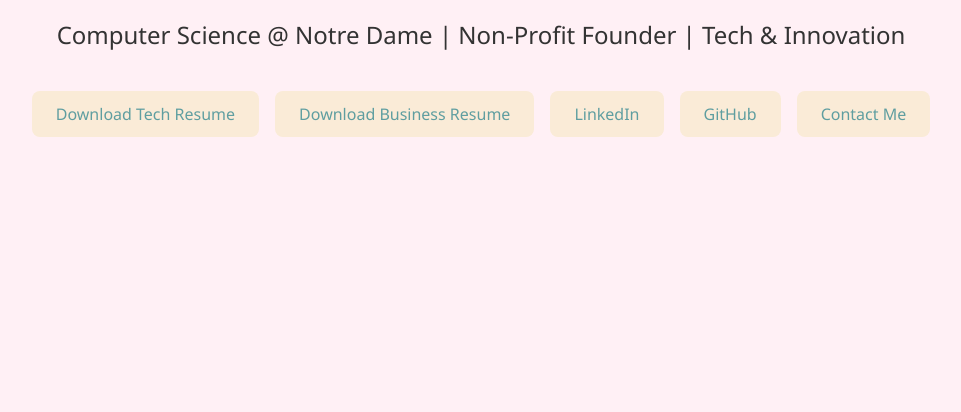
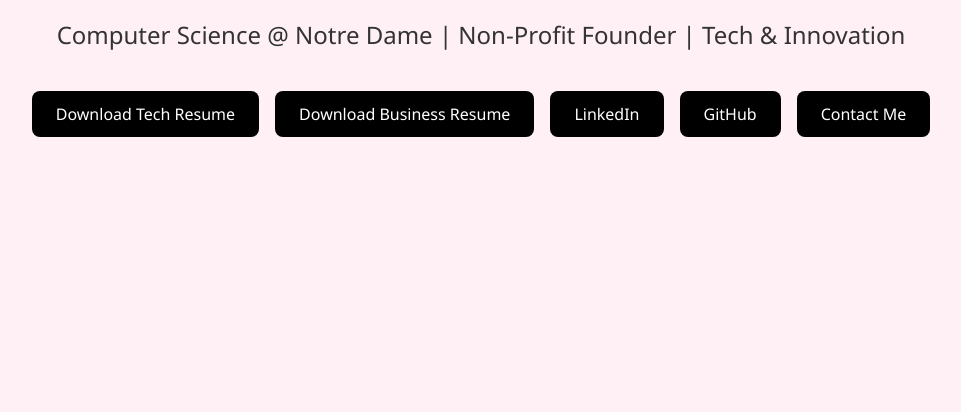
Before and after one commit to VeraCasquero/PersonalWebsite, a plain HTML site: page index.html in a window 1280 px wide. Shown: the part 388-800 px from the top of the page, without its empty margins (159-1120 px from the left). Drawn offline with Linux system fonts and the light colour scheme.

Commit message:
Update index.html

```diff
--- a/index.html
+++ b/index.html
@@ -34,8 +34,8 @@
     }
     .btn{
         padding: .75em 1.5em;
-        background-color: antiquewhite;
-        color: cadetblue;
+        background-color: #000;
+        color: white;
         border: none;
         border-radius: 8px;
         font-size: 1em;
```
